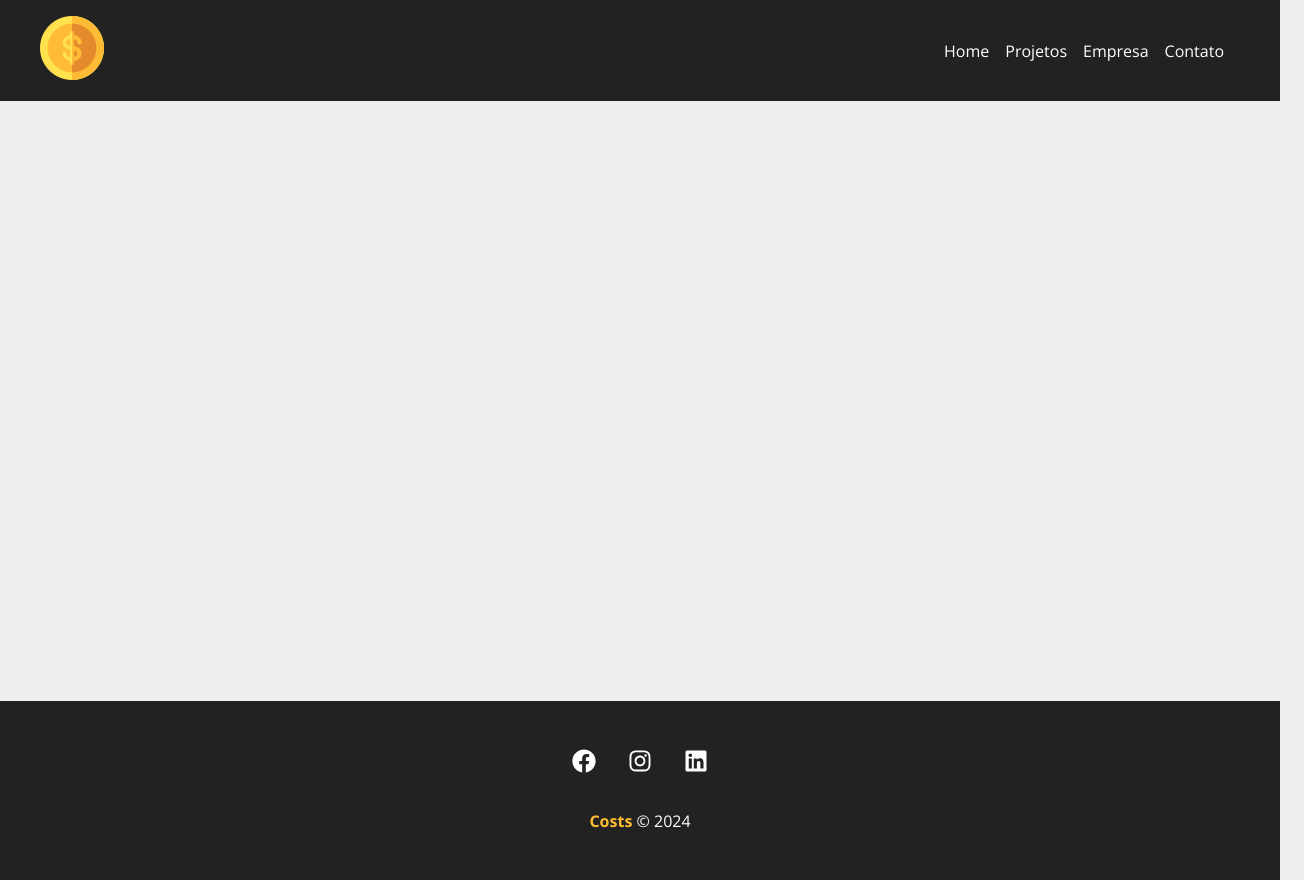
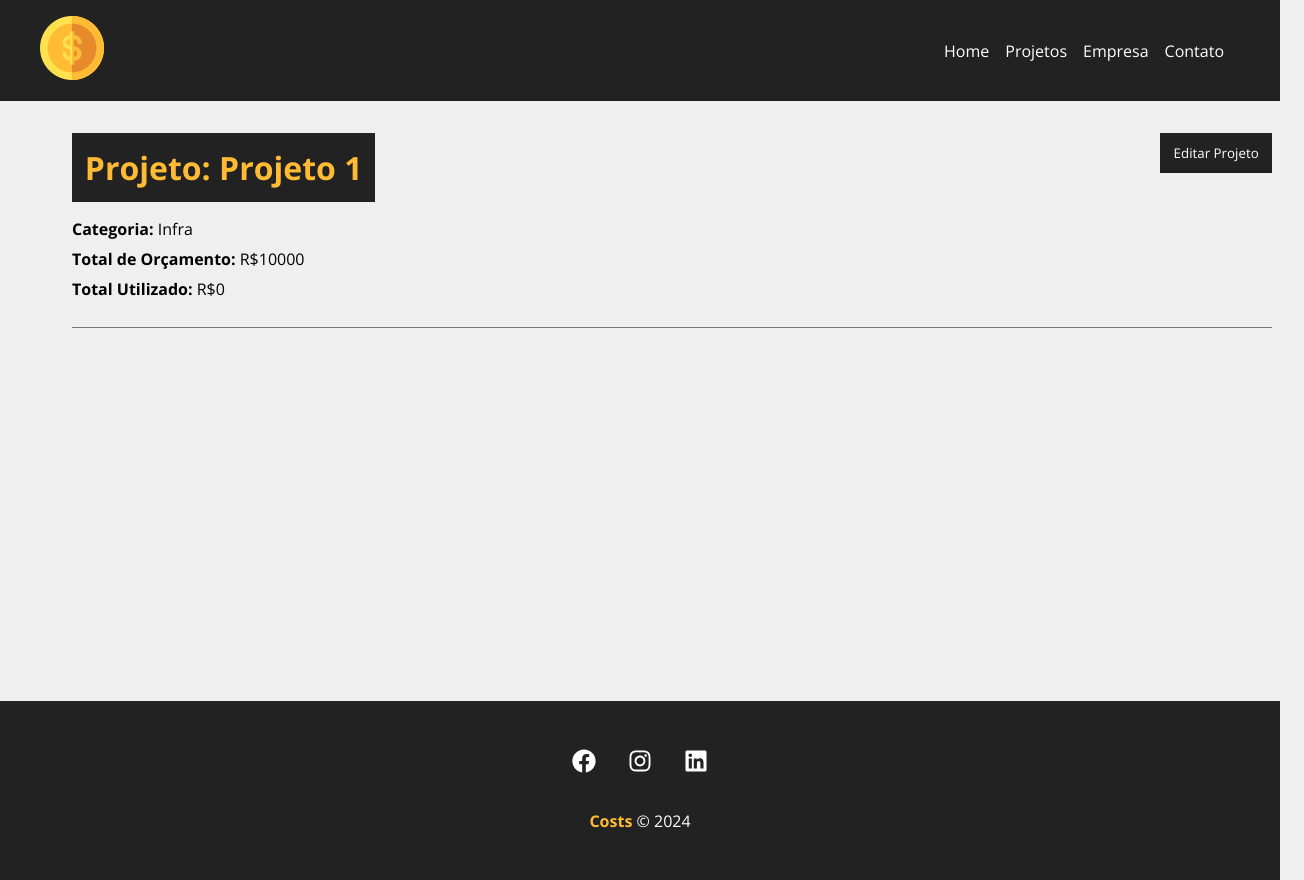
Before and after one commit to dimasdevspro/costs, a React (Create React App) app: page /project/3f63 in a window 1280 px wide. Shown: the whole page, 1304 px wide, since content can reach past the window. Built offline with nearby package versions, Linux system fonts and the light colour scheme; data requests are answered from the project's data file.

Commit message:
add edit in project

```diff
--- a/db.json
+++ b/db.json
@@ -1,20 +1,9 @@
 {
   "projects": [
     {
-      "id": "8f71",
-      "name": "projeto 1",
+      "id": "3f63",
+      "name": "Projeto 1",
       "budget": "10000",
-      "category": {
-        "id": "2",
-        "name": "Desenvolvimento"
-      },
-      "cost": 0,
-      "services": []
-    },
-    {
-      "id": "673c",
-      "name": "Teste 2",
-      "budget": "3000",
       "category": {
         "id": "1",
         "name": "Infra"
--- a/src/App.js
+++ b/src/App.js
@@ -7,6 +7,7 @@
 import Navbar from "./components/layout/Navbar";
 import Footer from "./components/layout/Footer";
 import Projects from "./components/pages/Projects";
+import Project from "./components/pages/Project";
 
 function App() {
   return (
@@ -19,6 +20,7 @@
         <Route path="/company" element={<Company/>}/>
         <Route path="/contact" element={<Contact/>}/>
         <Route path="/newproject" element={<NewProject/>}/>
+        <Route path="/project/:id" element={<Project/>}/>
       </Routes>
       </Container>
       <Footer />
--- /dev/null
+++ b/src/components/pages/Project.js
@@ -0,0 +1,69 @@
+import styles from './Project.module.css'
+
+import { useParams } from 'react-router-dom'
+import { useState, useEffect } from 'react'
+
+import Loading from '../layout/Loading'
+import Container from '../layout/Container'
+
+function Project() {
+
+    const {id} = useParams()
+    const [project, setProject] = useState([])
+    const [showProjectForm, setShowProjectForm] = useState(false)
+
+    useEffect(() => {
+        setTimeout(() => {
+            fetch(`http://localhost:5000/projects/${id}`, {
+                method: 'GET',
+                headers: {
+                    'Content-Type': 'application/json'
+                },
+            })
+            .then((resp) => resp.json())
+            .then((data) => {
+                setProject(data)
+            })
+            .catch((error) => console.log(error))
+        }, 5000);
+    })
+
+    function toggleProjectForm(){
+        setShowProjectForm(!showProjectForm)
+    }
+
+    return (
+        <>
+        {project.name ? (
+            <div className={styles.project_details}>
+                <Container customClass="column">
+                    <div className={styles.details_container}>
+                        <h1>Projeto: {project.name}</h1>
+                        <button className={styles.btn} onClick={toggleProjectForm}>{!showProjectForm ? 'Editar Projeto' : 'Fechar'}</button>
+                        {!showProjectForm ? (
+                            <div className={styles.project_info}>
+                                <p>
+                                    <span>Categoria:</span> {project.category.name}
+                                </p>
+                                <p>
+                                    <span>Total de Orçamento:</span> R${project.budget}
+                                </p>
+                                <p>
+                                    <span>Total Utilizado:</span> R${project.cost}
+                                </p>
+                            </div>
+                        ) : (
+                            <div className={styles.project_info}>
+                                <p>detalhes do projeto</p>
+                            </div>
+                        )}
+                    </div>
+                </Container>
+            </div>
+        ):(
+            <Loading/>
+        )}
+        </>)
+}
+
+export default Project
--- /dev/null
+++ b/src/components/pages/Project.module.css
@@ -0,0 +1,48 @@
+.project_details {
+    padding: 2em;
+}
+
+.project_details h1,
+.project_details h2,
+.project_details p {
+    margin-bottom: 0.5em;
+}
+
+.project_details h1 {
+    background-color: #222;
+    color: #FFBB33;
+    padding: 0.4em;
+}
+
+.project_details span {
+    font-weight: bold;
+}
+
+.details_container,
+.service_form_container {
+    border-bottom: 1px solid #7a7a7a;
+    margin-bottom: 1.2em;
+    padding-bottom: 1.2em;
+    display: flex;
+    justify-content: space-between;
+    flex-wrap: wrap;
+}
+
+.btn {
+    background-color: #222;
+    color: #fff;
+    padding: 0.5em 1em;
+    text-decoration: none;
+    transition: 0.5s;
+    cursor: pointer;
+    max-height: 40px;
+    border: none;
+}
+
+.btn:hover {
+    color: #ffbb33;
+}
+
+.project_info {
+    width: 100%;
+}
--- a/src/components/project/ProjectCard.js
+++ b/src/components/project/ProjectCard.js
@@ -21,7 +21,7 @@
                     <span className={`${styles[category.toLowerCase()]}`}></span> {category}
                 </p>
                 <div className={styles.project_card_actions}>
-                    <Link to='/'>
+                    <Link to={`/project/${id}`}>
                         <BsPencil/> Editar
                     </Link>
                     <button onClick={remove}>
```
